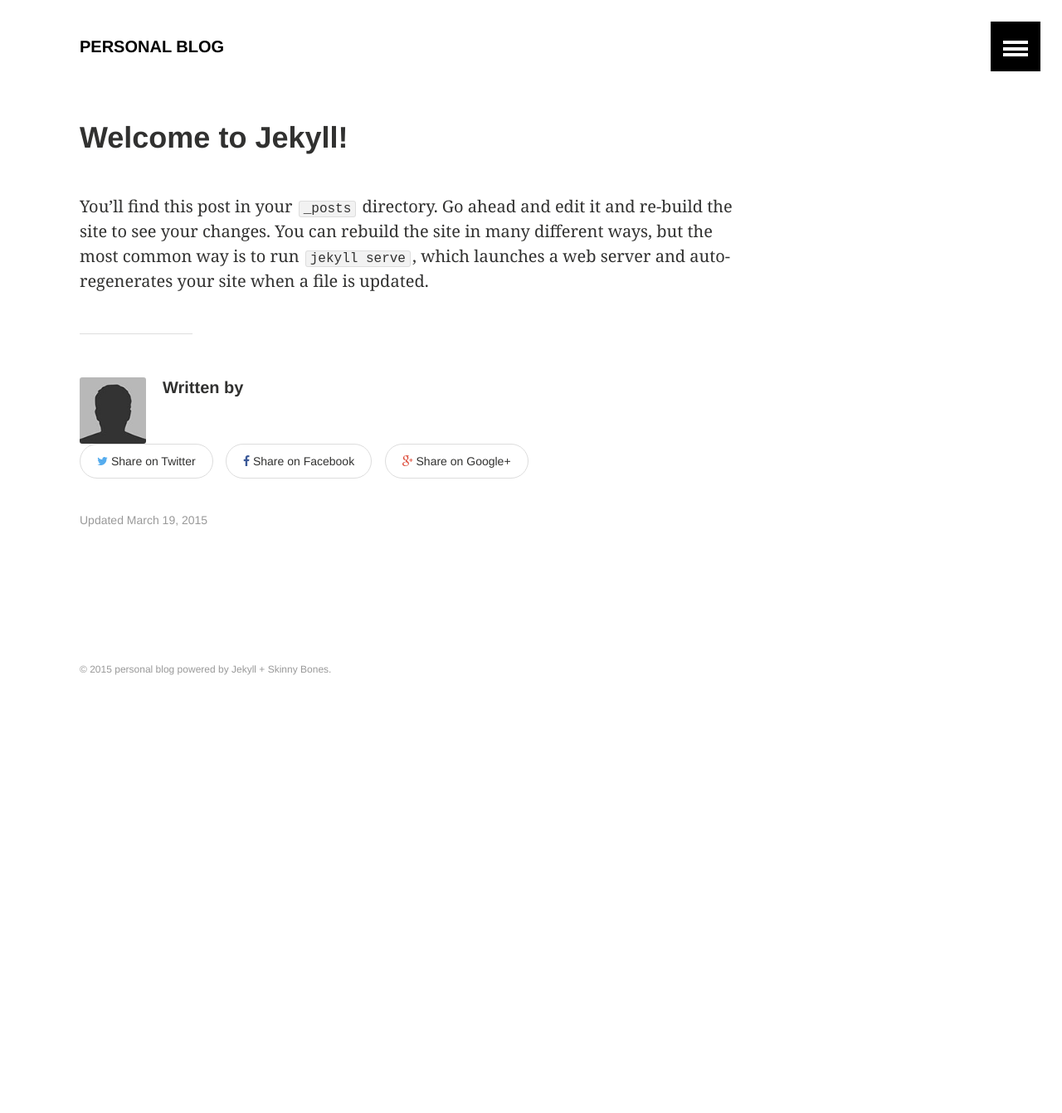
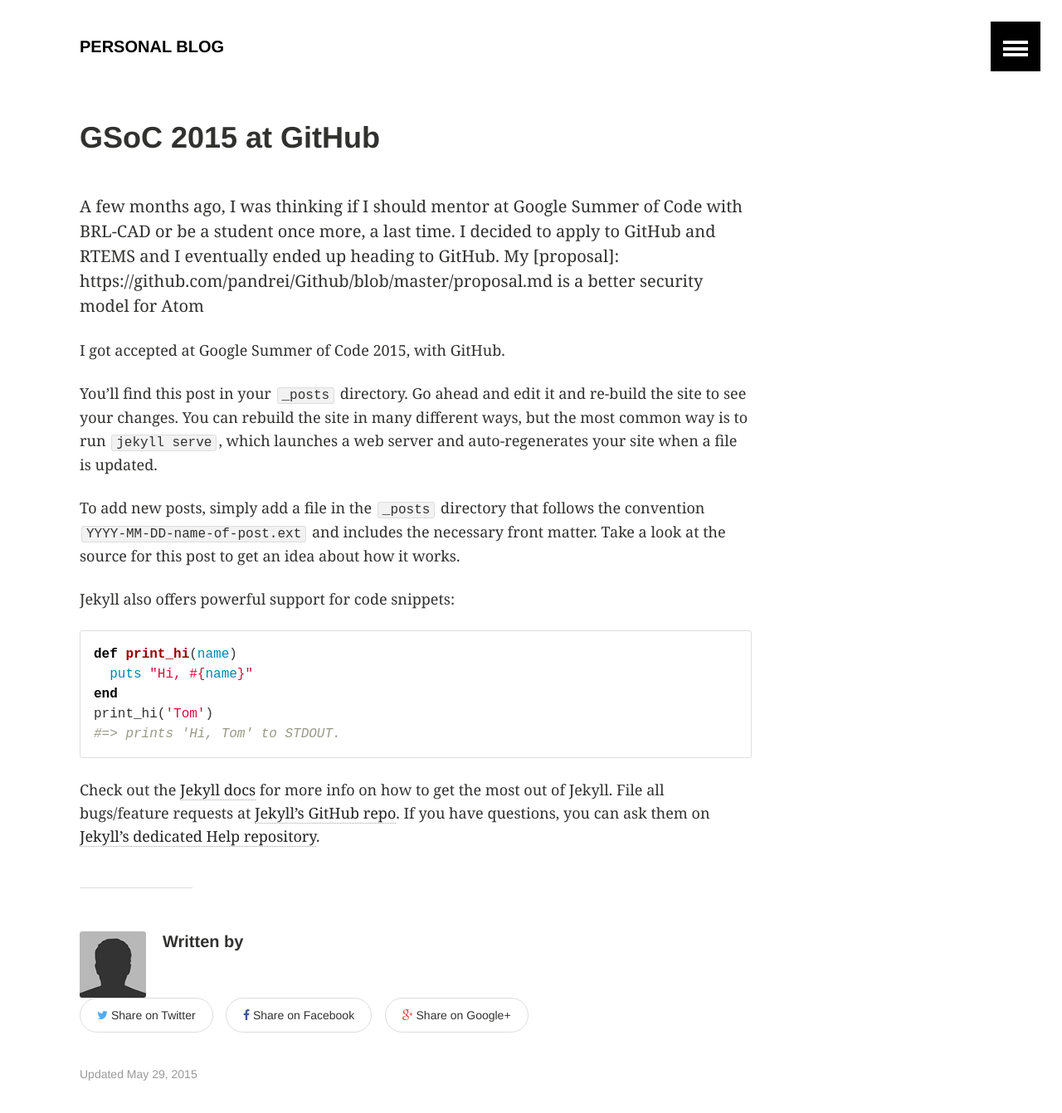
Before and after one commit to pandrei/pandrei.github.io, a Jekyll site: the page built from _posts/gsoc/2015-05-30-gsoc.markdown, in a window 1280 px wide and 1400 px high. Shown: the top 1342 px of the window at 83% size. Built offline with Jekyll 4.4.1, drawn with Linux system fonts in a browser that asks for light colours.

Commit message:
updated gsoc page

```diff
--- a/_posts/gsoc/2015-05-30-gsoc.markdown
+++ b/_posts/gsoc/2015-05-30-gsoc.markdown
@@ -1,6 +1,30 @@
 ---
 layout: article
-title:  "Welcome to Jekyll!"
-date:   2015-03-19 23:28:23
+title:  "GSoC 2015 at GitHub"
+date:   2015-05-29 10:28:23
 ---
+
+A few months ago, I was thinking if I should mentor at Google Summer of Code with BRL-CAD or be a student once more, a last time. I decided to apply to GitHub and RTEMS and I eventually ended up
+heading to GitHub. My [proposal]: https://github.com/pandrei/Github/blob/master/proposal.md is a better security model for Atom
+
+I got accepted at Google Summer of Code 2015, with GitHub.
+
 You’ll find this post in your `_posts` directory. Go ahead and edit it and re-build the site to see your changes. You can rebuild the site in many different ways, but the most common way is to run `jekyll serve`, which launches a web server and auto-regenerates your site when a file is updated.
+
+To add new posts, simply add a file in the `_posts` directory that follows the convention `YYYY-MM-DD-name-of-post.ext` and includes the necessary front matter. Take a look at the source for this post to get an idea about how it works.
+
+Jekyll also offers powerful support for code snippets:
+
+{% highlight ruby %}
+def print_hi(name)
+  puts "Hi, #{name}"
+end
+print_hi('Tom')
+#=> prints 'Hi, Tom' to STDOUT.
+{% endhighlight %}
+
+Check out the [Jekyll docs][jekyll] for more info on how to get the most out of Jekyll. File all bugs/feature requests at [Jekyll’s GitHub repo][jekyll-gh]. If you have questions, you can ask them on [Jekyll’s dedicated Help repository][jekyll-help].
+
+[jekyll]:      http://jekyllrb.com
+[jekyll-gh]:   https://github.com/jekyll/jekyll
+[jekyll-help]: https://github.com/jekyll/jekyll-help
```
